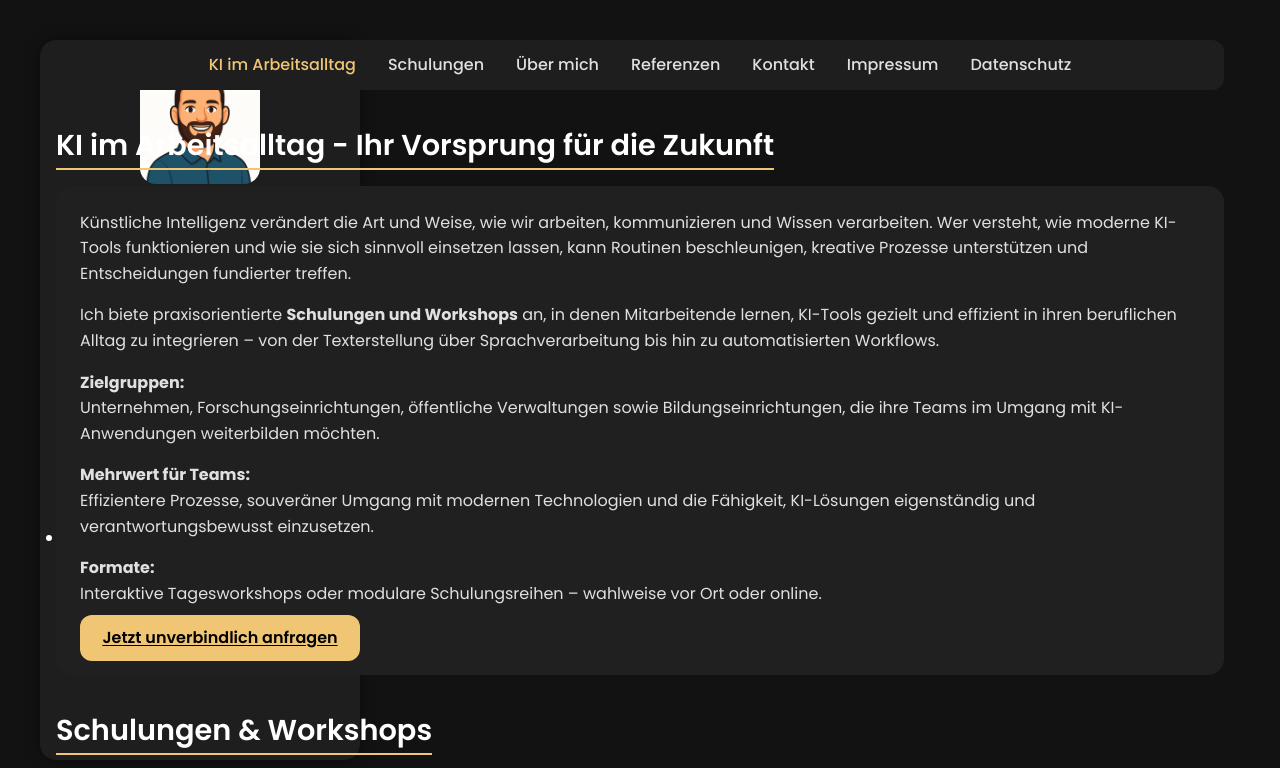
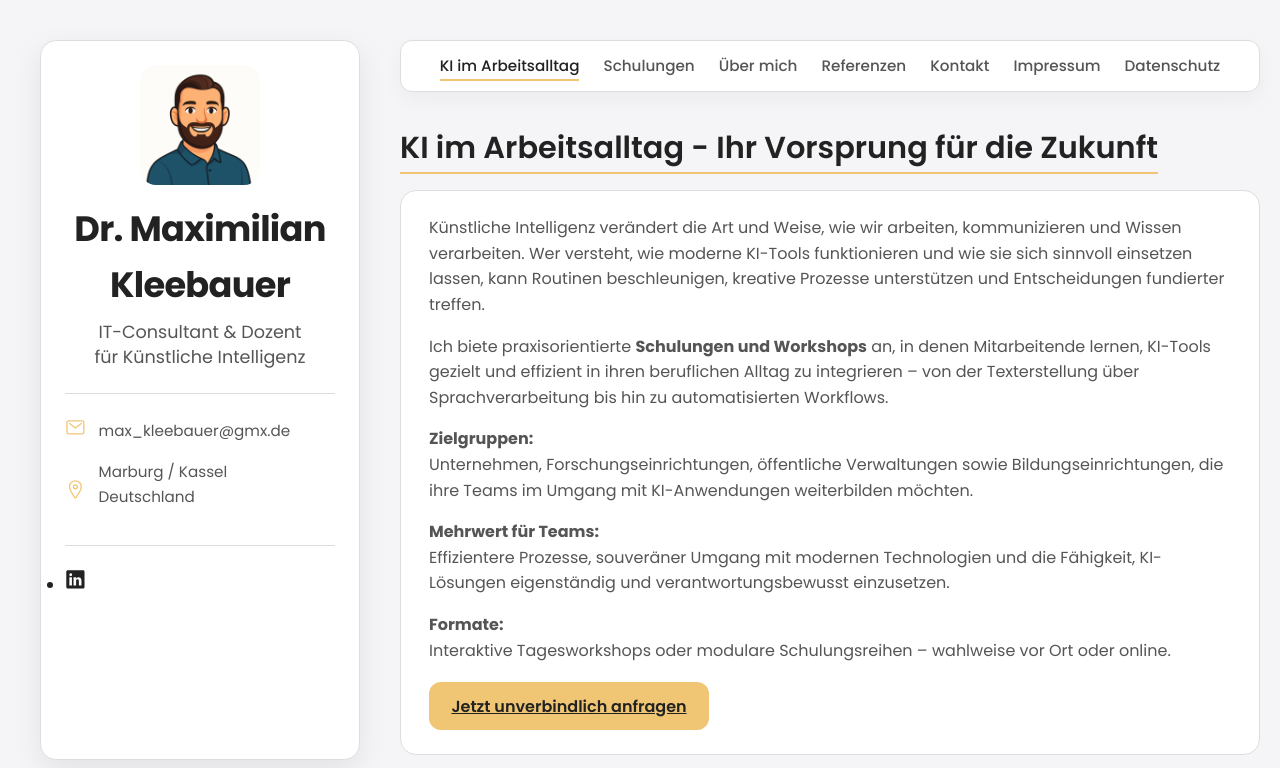
Before and after one commit to Kleebaue/consulting, a plain HTML site: page index.html in a window 1280 px wide. Shown: the top 768 px of the page. Drawn offline with nearby package versions, Linux system fonts and the light colour scheme.

Commit message:
changed to white

```diff
--- a/assets/css/style.css
+++ b/assets/css/style.css
@@ -5,13 +5,13 @@
 @import url("https://fonts.googleapis.com/css2?family=Poppins:wght@300;400;500;600;700&display=swap");
 
 :root {
-  --bg-primary: #121212;
-  --bg-secondary: #1e1e1e;
-  --text-primary: #ffffff;
-  --text-secondary: #e0e0e0;
+  --bg-primary: #f5f5f7;
+  --bg-secondary: #ffffff;
+  --text-primary: #222222;
+  --text-secondary: #555555;
   --accent-color: #f0c674;
-  --card-bg: #202020;
-  --border-color: #333;
+  --card-bg: #ffffff;
+  --border-color: #dddddd;
 }
 
 * {
@@ -28,36 +28,6 @@ body {
 }
 
 /* ===============================
-   Hauptlayout
-   =============================== */
-
-.main-content {
-  position: relative;
-  max-width: 1200px;
-  width: 100%;
-  margin: 40px auto;
-  padding: 0 1rem;
-}
-
-h1, h2, h3, h4 {
-  font-weight: 600;
-  color: var(--text-primary);
-}
-
-h2.article-title {
-  font-size: 1.8rem;
-  margin-bottom: 1rem;
-  border-bottom: 2px solid var(--accent-color);
-  display: inline-block;
-}
-
-p {
-  color: var(--text-secondary);
-  margin-bottom: 1rem;
-  font-size: 1rem;
-}
-
-/* ===============================
    Sidebar
    =============================== */
 
@@ -71,7 +41,8 @@ p {
   left: 40px;
   bottom: 40px;
   overflow-y: auto;
-  box-shadow: 0 0 15px rgba(0, 0, 0, 0.4);
+  box-shadow: 0 10px 30px rgba(0, 0, 0, 0.08);
+  border: 1px solid var(--border-color);
 }
 
 .avatar-box img {
@@ -100,14 +71,22 @@ p {
   line-height: 1.4;
 }
 
-/* ===============================
-   Kontaktbereich Sidebar
-   =============================== */
+.sidebar-info_more {
+  margin-top: 1rem;
+}
+
+.separator {
+  height: 1px;
+  background: var(--border-color);
+  margin: 1.25rem 0;
+}
+
+/* Kontakt in Sidebar */
 
 .contacts-list {
   list-style: none;
   padding: 0;
-  margin-top: 1.5rem;
+  margin-top: 0.5rem;
   display: flex;
   flex-direction: column;
   gap: 0.8rem;
@@ -135,14 +114,12 @@ p {
   color: var(--accent-color);
 }
 
-/* ===============================
-   Social Icons
-   =============================== */
+/* Social Icons */
 
 .social-list {
   display: flex;
   gap: 0.8rem;
-  margin-top: 1rem;
+  margin-top: 0.5rem;
 }
 
 .social-link {
@@ -156,6 +133,56 @@ p {
 }
 
 /* ===============================
+   Hauptbereich
+   =============================== */
+
+.main-content {
+  position: relative;
+  max-width: 900px;
+  width: calc(100% - 420px);
+  margin: 40px 40px 40px 400px;
+}
+
+/* Überschriften & Text */
+
+h1, h2, h3, h4 {
+  font-weight: 600;
+  color: var(--text-primary);
+}
+
+h2.article-title {
+  font-size: 1.9rem;
+  margin-bottom: 1rem;
+  border-bottom: 2px solid var(--accent-color);
+  display: inline-block;
+}
+
+p {
+  color: var(--text-secondary);
+  margin-bottom: 1rem;
+  font-size: 1rem;
+}
+
+.about-text {
+  background: var(--card-bg);
+  padding: 1.5rem 1.75rem;
+  border-radius: 1rem;
+  margin-bottom: 2rem;
+  border: 1px solid var(--border-color);
+}
+
+/* Listen im Inhalt */
+
+.about-text ul {
+  margin-left: 1.2rem;
+  padding-left: 0.2rem;
+}
+
+.about-text li {
+  margin-bottom: 0.4rem;
+}
+
+/* ===============================
    Navigation
    =============================== */
 
@@ -165,42 +192,32 @@ p {
   padding: 0.75rem 1.5rem;
   display: flex;
   justify-content: center;
-  gap: 2rem;
   margin-bottom: 2rem;
+  border: 1px solid var(--border-color);
+  box-shadow: 0 8px 20px rgba(0, 0, 0, 0.04);
 }
 
 .navbar-list {
   display: flex;
   list-style: none;
-  gap: 2rem;
+  gap: 1.5rem;
+  flex-wrap: wrap;
 }
 
 .navbar-link {
   text-decoration: none;
   color: var(--text-secondary);
   font-weight: 500;
-  transition: color 0.3s;
+  font-size: 0.95rem;
+  transition: color 0.2s, border-bottom-color 0.2s;
+  padding-bottom: 0.2rem;
+  border-bottom: 2px solid transparent;
 }
 
 .navbar-link:hover,
 .navbar-link.active {
-  color: var(--accent-color);
-}
-
-/* ===============================
-   Artikel / Inhalt
-   =============================== */
-
-.article-title {
-  margin-bottom: 1rem;
-  font-size: 1.7rem;
-}
-
-.about-text {
-  background: var(--card-bg);
-  padding: 1.5rem;
-  border-radius: 1rem;
-  margin-bottom: 2rem;
+  color: var(--text-primary);
+  border-bottom-color: var(--accent-color);
 }
 
 /* ===============================
@@ -209,7 +226,7 @@ p {
 
 .service-list {
   display: grid;
-  grid-template-columns: repeat(auto-fit, minmax(280px, 1fr));
+  grid-template-columns: repeat(auto-fit, minmax(260px, 1fr));
   gap: 1.5rem;
   list-style: none;
 }
@@ -218,15 +235,16 @@ p {
   background: var(--card-bg);
   border-radius: 1rem;
   padding: 1.25rem 1.5rem;
-  transition: transform 0.25s ease, box-shadow 0.25s ease;
+  transition: transform 0.2s ease, box-shadow 0.2s ease;
   display: flex;
   align-items: flex-start;
   gap: 1rem;
+  border: 1px solid var(--border-color);
 }
 
 .service-item:hover {
-  transform: translateY(-4px);
-  box-shadow: 0 4px 20px rgba(0, 0, 0, 0.4);
+  transform: translateY(-3px);
+  box-shadow: 0 10px 25px rgba(0, 0, 0, 0.06);
 }
 
 .service-icon-box ion-icon {
@@ -259,7 +277,8 @@ p {
   display: flex;
   flex-direction: column;
   gap: 1.5rem;
-  box-shadow: 0 4px 15px rgba(0, 0, 0, 0.3);
+  border: 1px solid var(--border-color);
+  box-shadow: 0 8px 20px rgba(0, 0, 0, 0.04);
 }
 
 .contact-row {
@@ -287,7 +306,7 @@ p {
 
 .contact-form input,
 .contact-form textarea {
-  background: #181818;
+  background: #fafafa;
   border: 1px solid var(--border-color);
   border-radius: 0.75rem;
   padding: 0.7rem 0.9rem;
@@ -298,7 +317,7 @@ p {
 
 .contact-form input::placeholder,
 .contact-form textarea::placeholder {
-  color: #888;
+  color: #999999;
 }
 
 .form-hint {
@@ -307,20 +326,21 @@ p {
 }
 
 .form-button {
-  align-self: flex-start;
+  display: inline-block;
   padding: 0.7rem 1.4rem;
   border-radius: 0.75rem;
   border: none;
   background: var(--accent-color);
-  color: #000;
+  color: #222222;
   font-weight: 600;
   cursor: pointer;
-  transition: transform 0.2s, box-shadow 0.2s;
+  transition: transform 0.15s, box-shadow 0.15s, background 0.15s;
 }
 
 .form-button:hover {
-  transform: translateY(-2px);
-  box-shadow: 0 3px 12px rgba(0, 0, 0, 0.4);
+  transform: translateY(-1px);
+  box-shadow: 0 4px 12px rgba(0, 0, 0, 0.15);
+  background: #f3d07f;
 }
 
 /* ===============================
@@ -334,7 +354,8 @@ p {
   display: flex;
   flex-direction: column;
   gap: 1.5rem;
-  box-shadow: 0 4px 15px rgba(0, 0, 0, 0.3);
+  border: 1px solid var(--border-color);
+  box-shadow: 0 8px 20px rgba(0, 0, 0, 0.04);
 }
 
 .impressum-item {
@@ -370,28 +391,31 @@ p {
 }
 
 /* ===============================
-   Responsive Design
+   Responsives Design
    =============================== */
 
 @media (max-width: 1024px) {
   .sidebar {
     position: relative;
-    width: 100%;
-    top: 0;
-    left: 0;
+    width: calc(100% - 2rem);
+    top: 20px;
+    left: 50%;
+    transform: translateX(-50%);
     bottom: auto;
-    margin-bottom: 2rem;
+    margin-bottom: 1.5rem;
   }
 
   .main-content {
-    margin: 0 auto;
-    padding: 1rem;
+    width: 100%;
+    max-width: 900px;
+    margin: 0 auto 40px auto;
+    padding: 0 1rem;
   }
 }
 
 @media (max-width: 600px) {
   .name {
-    font-size: 1.8rem;
+    font-size: 1.9rem;
   }
 
   .title {
@@ -405,4 +429,8 @@ p {
   .service-list {
     grid-template-columns: 1fr;
   }
+
+  .main-content {
+    margin-bottom: 2rem;
+  }
 }
```
